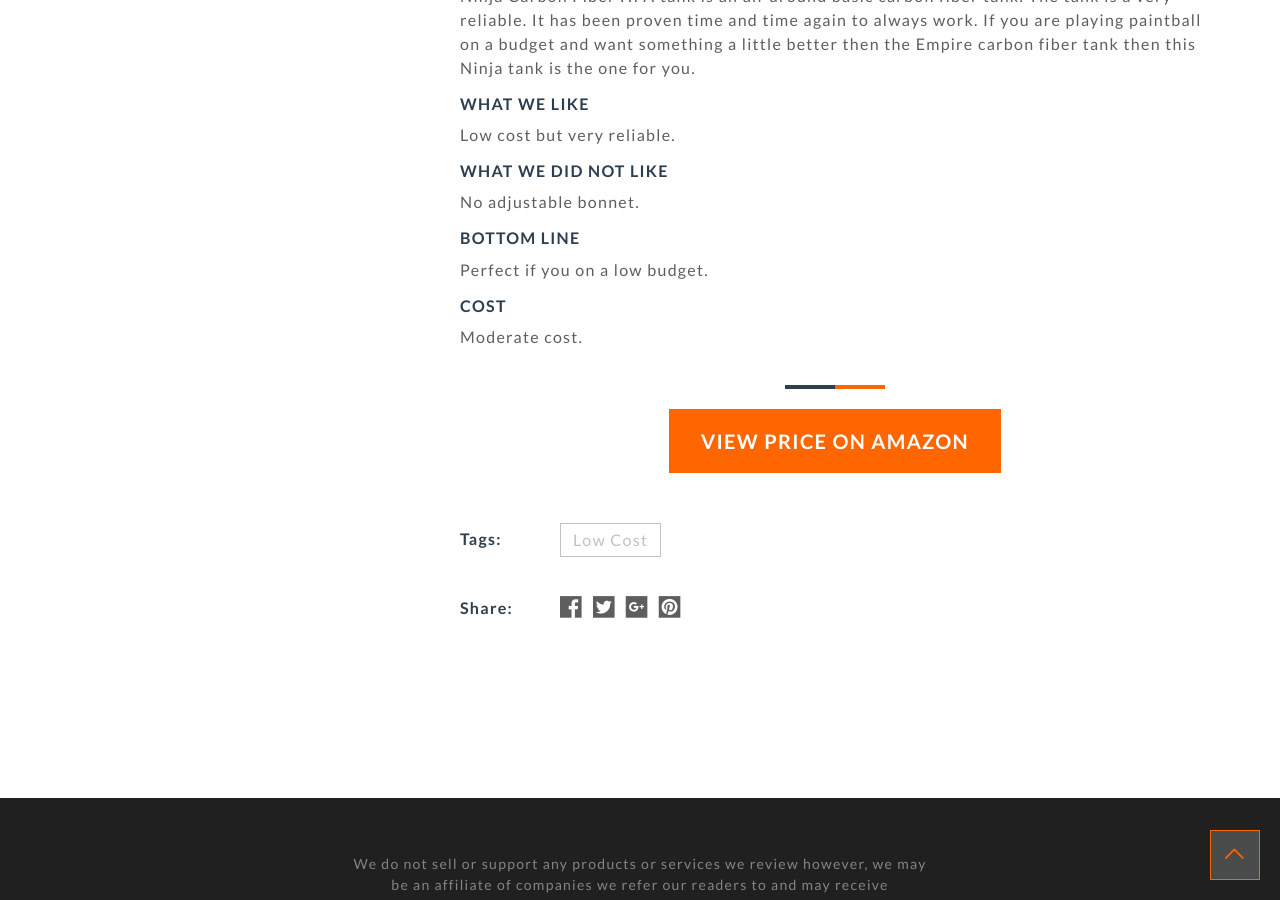
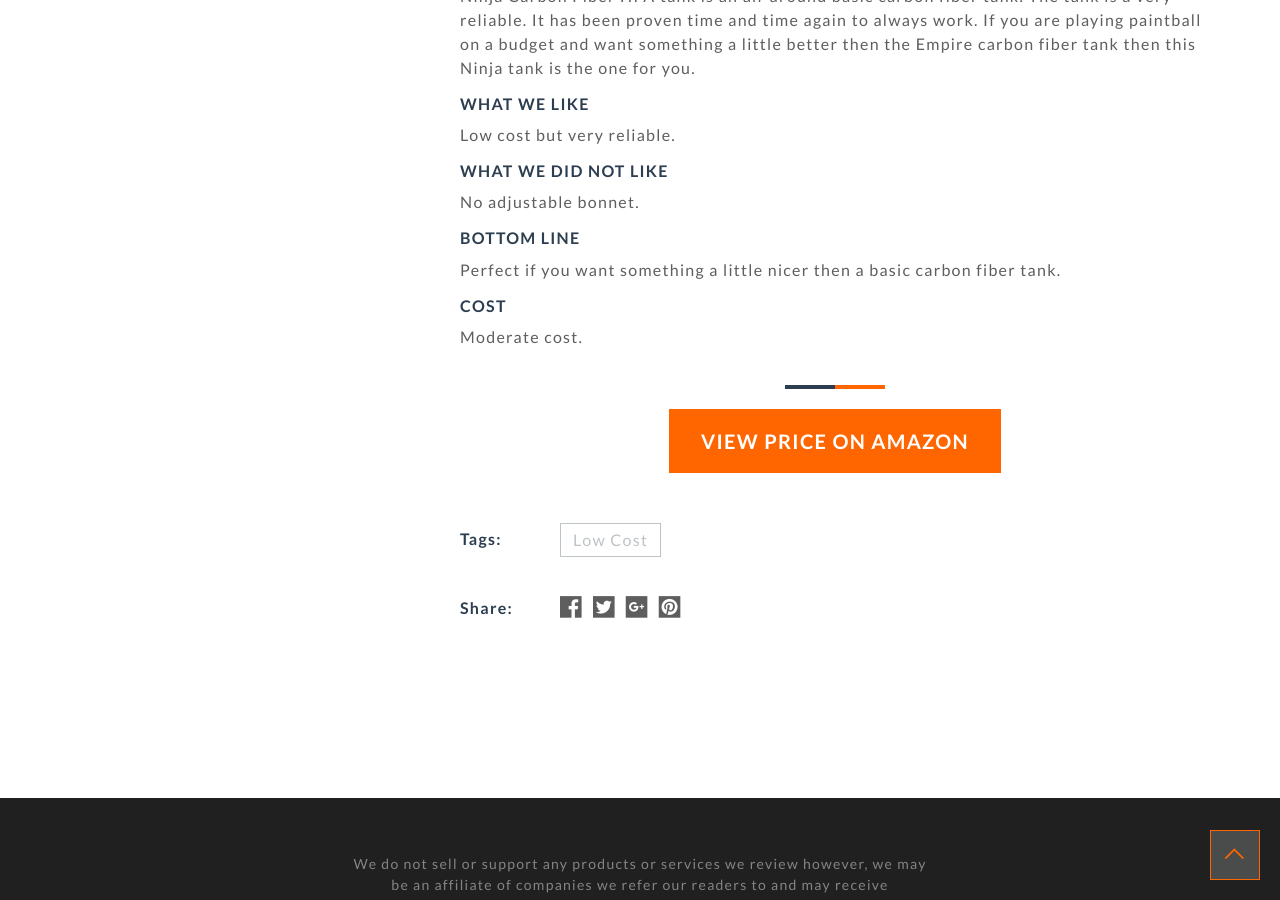
Before and after one commit to lampapps/paintballreview, a Jekyll site: the page built from _posts/2018-12-07-basic-ninja-carbon-fiber-tank.md, in a window 1280 px wide and 900 px high, scrolled down 1241 px. Built offline with Jekyll 4.4.1, drawn with Linux system fonts in a browser that asks for light colours; nearby versions of some CDN libraries.

Commit message:
Update 2018-12-07-basic-ninja-carbon-fiber-tank.md

```diff
--- a/_posts/2018-12-07-basic-ninja-carbon-fiber-tank.md
+++ b/_posts/2018-12-07-basic-ninja-carbon-fiber-tank.md
@@ -21,7 +21,7 @@ No adjustable bonnet.
 
 ##### Bottom line
 
-Perfect if you on a low budget.
+Perfect if you want something a little nicer then a basic carbon fiber tank.
 
 ##### Cost
 
```
